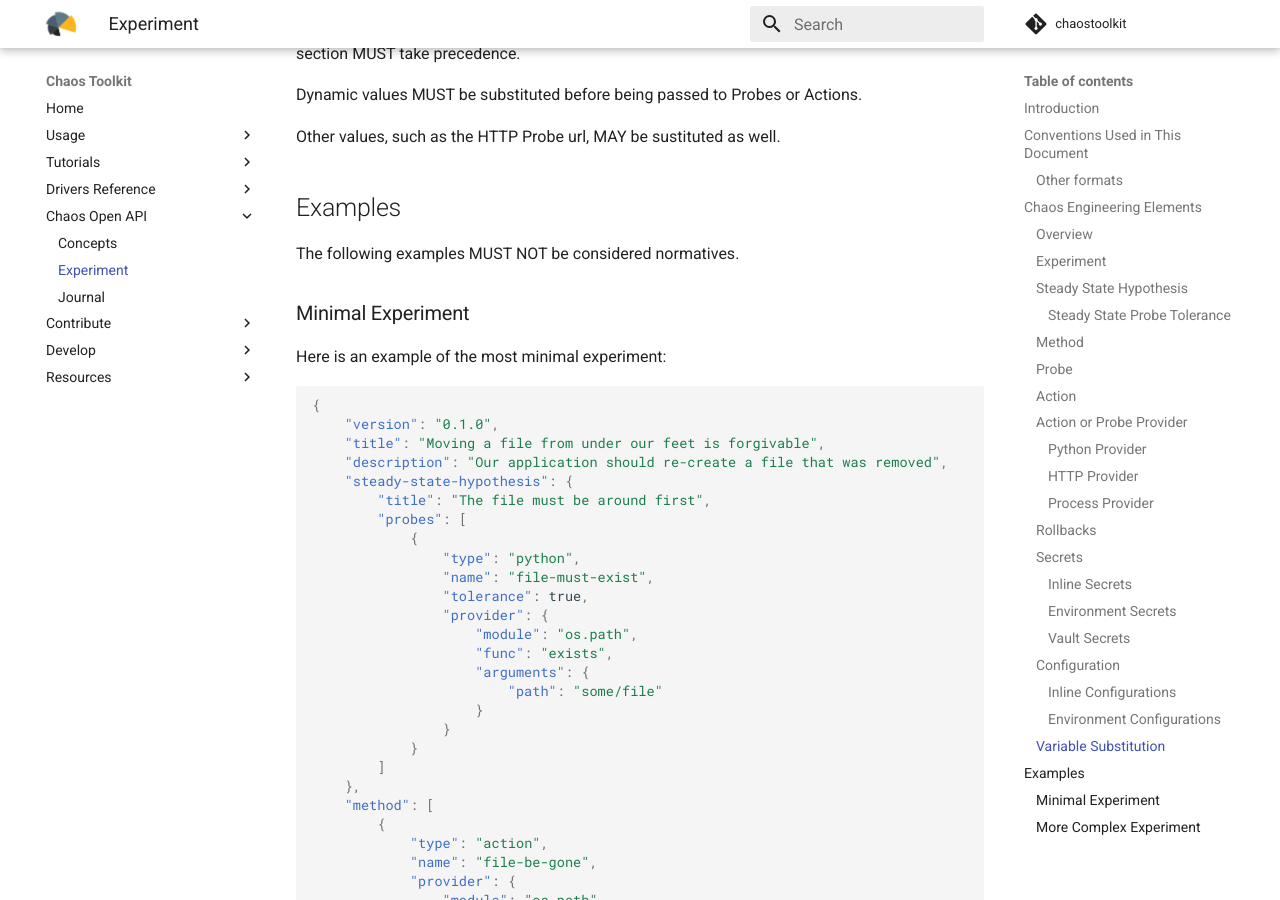
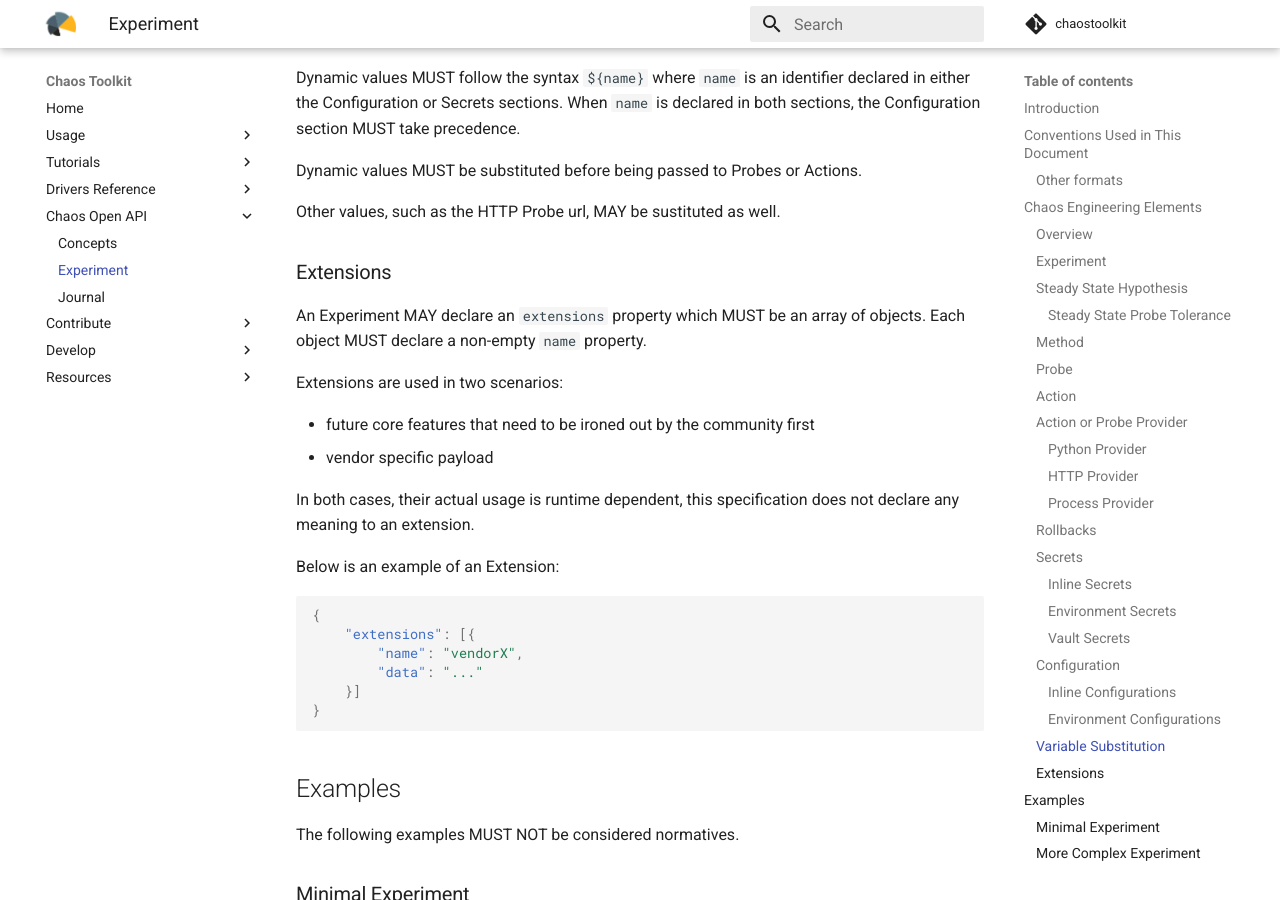
Before and after one commit to chaostoolkit/chaostoolkit-documentation, an MkDocs documentation site: the page built from sources/reference/api/experiment.md, in a window 1280 px wide and 900 px high, scrolled down 12485 px. Built offline with MkDocs 1.6.1 and Material for MkDocs 9.7.7, drawn with Linux system fonts in a browser that asks for light colours; comment, search, counter and statistics services are not loaded; old or Windows-style settings are respelled for this version of MkDocs; some of the changed text lies outside the part shown.

Commit message:
Add extensions block
Contributes to chaostoolkit/chaostoolkit#60

Signed-off-by: Sylvain Hellegouarch <sh@defuze.org>

````diff
--- a/sources/reference/api/experiment.md
+++ b/sources/reference/api/experiment.md
@@ -105,9 +105,15 @@ An experiment MAY finally declare:
 
 * a `tags` property
 * a `secrets` property
+* an `extension` property
 
 Tags provide a way of categorizing experiments. It is a sequence of JSON
 strings.
+
+[Extensions][ext] define opaque payloads for vendors to carry valuable
+information.
+
+[ext]: #extensions
 
 ### Steady State Hypothesis
 
@@ -625,6 +631,30 @@ Dynamic values MUST be substituted before being passed to Probes or Actions.
 
 Other values, such as the HTTP Probe url, MAY be sustituted as well.
 
+### Extensions
+
+An Experiment MAY declare an `extensions` property which MUST be an array
+of objects. Each object MUST declare a non-empty `name` property.
+
+Extensions are used in two scenarios:
+
+* future core features that need to be ironed out by the community first
+* vendor specific payload
+
+In both cases, their actual usage is runtime dependent, this specification
+does not declare any meaning to an extension.
+
+Below is an example of an Extension:
+
+```json
+{
+    "extensions": [{
+        "name": "vendorX",
+        "data": "..."
+    }]
+}
+```
+
 ## Examples
 
 The following examples MUST NOT be considered normatives.
````
